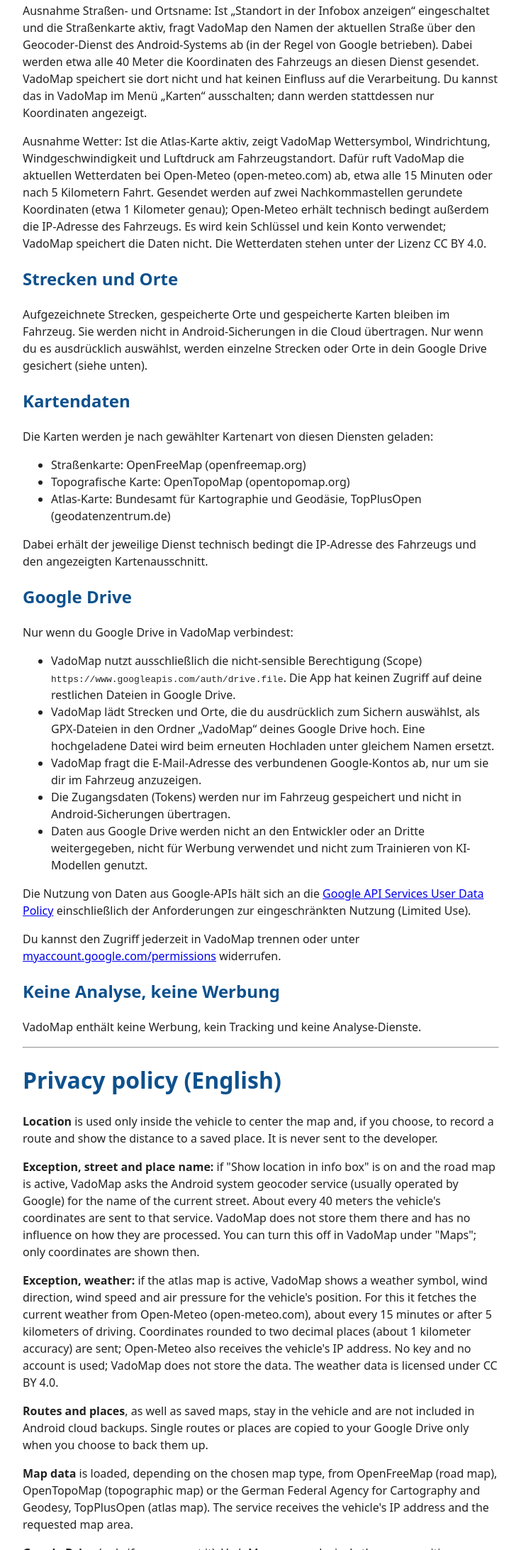
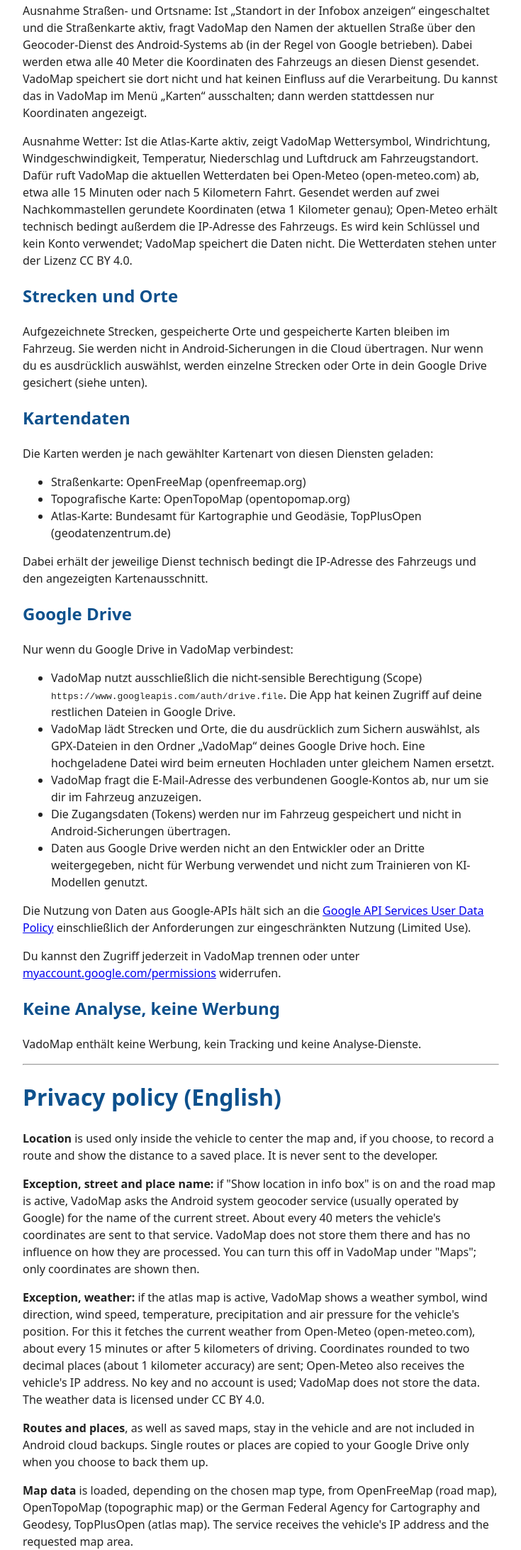
Before and after one commit to do1nsb/do1nsb.github.io, a plain HTML site: page privacy.html in a window 1280 px wide. Shown: the part 410-2594 px from the top of the page at 71% size, without its empty margins (272-1007 px from the left). Drawn offline with Linux system fonts and the light colour scheme.

Commit message:
Add files via upload

```diff
--- a/privacy.html
+++ b/privacy.html
@@ -27,7 +27,7 @@ Koordinaten des Fahrzeugs an diesen Dienst gesendet. VadoMap speichert sie dort
 keinen Einfluss auf die Verarbeitung. Du kannst das in VadoMap im Menü „Karten“ ausschalten;
 dann werden stattdessen nur Koordinaten angezeigt.</p>
 <p>Ausnahme Wetter: Ist die Atlas-Karte aktiv, zeigt VadoMap Wettersymbol, Windrichtung,
-Windgeschwindigkeit und Luftdruck am Fahrzeugstandort. Dafür ruft VadoMap die aktuellen Wetterdaten
+Windgeschwindigkeit, Temperatur, Niederschlag und Luftdruck am Fahrzeugstandort. Dafür ruft VadoMap die aktuellen Wetterdaten
 bei Open-Meteo (open-meteo.com) ab, etwa alle 15 Minuten oder nach 5 Kilometern Fahrt. Gesendet
 werden auf zwei Nachkommastellen gerundete Koordinaten (etwa 1 Kilometer genau); Open-Meteo erhält
 technisch bedingt außerdem die IP-Adresse des Fahrzeugs. Es wird kein Schlüssel und kein Konto
@@ -84,7 +84,7 @@ Google) for the name of the current street. About every 40 meters the vehicle's
 sent to that service. VadoMap does not store them there and has no influence on how they are
 processed. You can turn this off in VadoMap under "Maps"; only coordinates are shown then.</p>
 <p><strong>Exception, weather:</strong> if the atlas map is active, VadoMap shows a weather symbol,
-wind direction, wind speed and air pressure for the vehicle's position. For this it fetches the
+wind direction, wind speed, temperature, precipitation and air pressure for the vehicle's position. For this it fetches the
 current weather from Open-Meteo (open-meteo.com), about every 15 minutes or after 5 kilometers of
 driving. Coordinates rounded to two decimal places (about 1 kilometer accuracy) are sent; Open-Meteo
 also receives the vehicle's IP address. No key and no account is used; VadoMap does not store the
```
